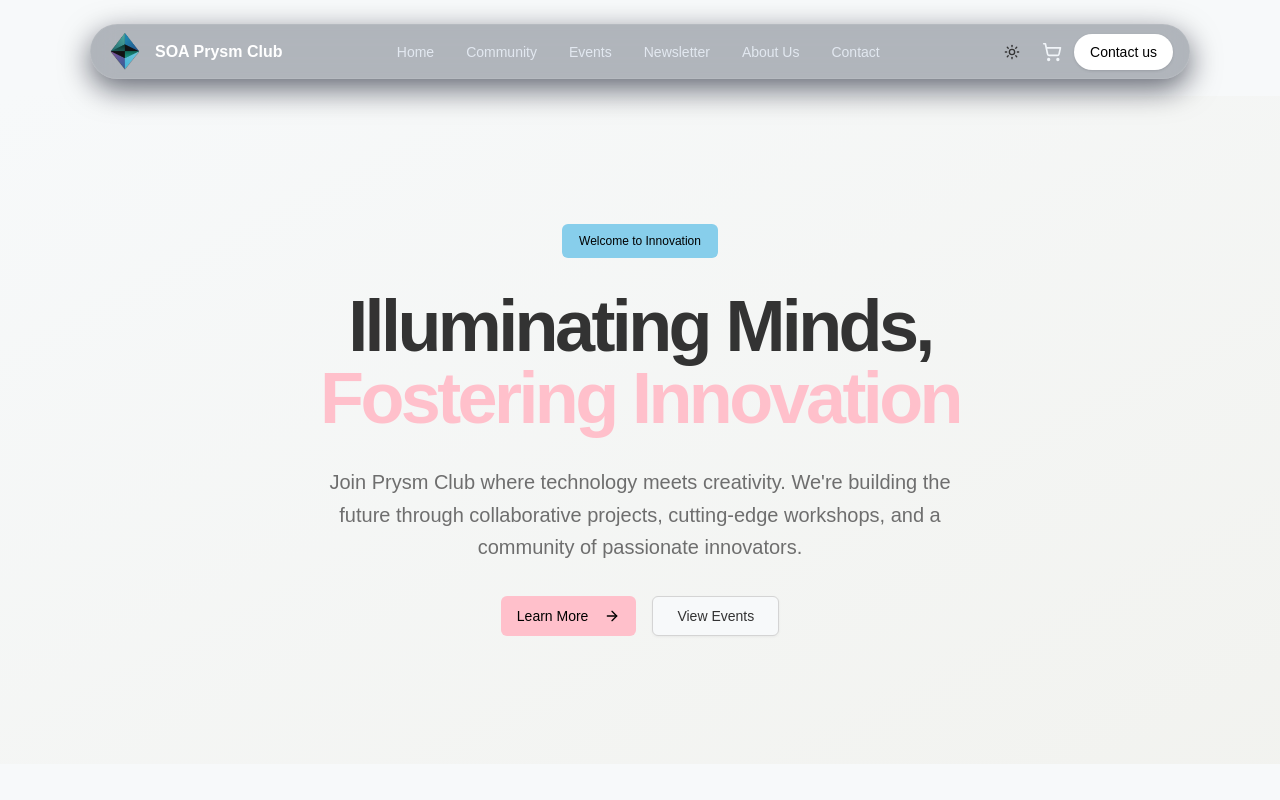
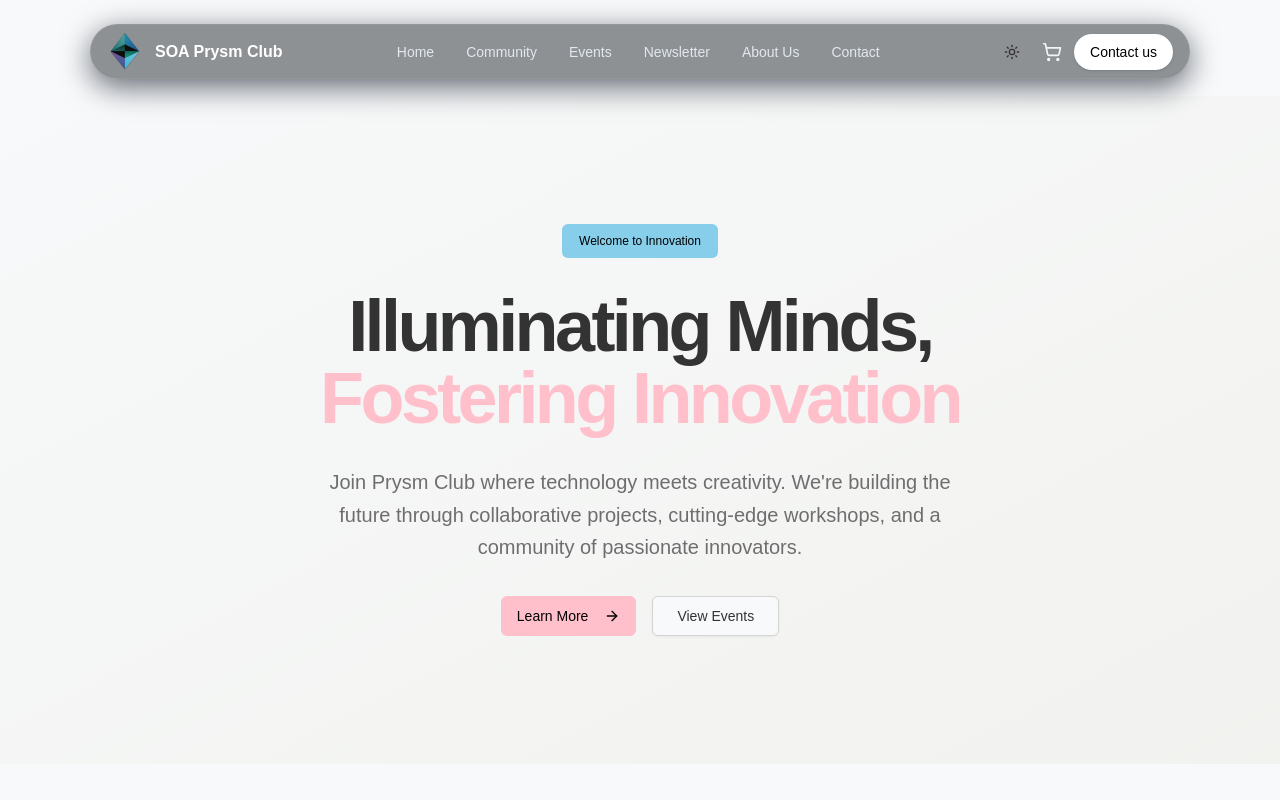
Before and after one commit to Prysm-iter/prysm_website, a Next.js app: page / in a window 1280 px wide. Shown: the top 800 px of the page. Built offline with nearby package versions, Linux system fonts and the light colour scheme.

Commit message:
Update globals.css

```diff
--- a/src/app/globals.css
+++ b/src/app/globals.css
@@ -179,6 +179,19 @@
   --shadow-2xl: 0 1px 3px 0px hsl(0 0% 0% / 0.25);
 }
 
+/* ========= Floating glass nav fallback & polish =========
+   .glass-nav provides a slightly stronger fallback for browsers
+   that don't render backdrop-filter or need an explicit border/shadow.
+*/
+.glass-nav {
+  background-color: rgba(14, 18, 23, 0.45); /* slightly dark fallback */
+  -webkit-backdrop-filter: blur(8px);
+  backdrop-filter: blur(8px);
+  border: 1px solid rgba(255, 255, 255, 0.06);
+  box-shadow: 0 8px 30px rgba(2, 6, 23, 0.6);
+}
+
+
 @layer base {
   * {
     @apply border-border outline-ring/50;
```
